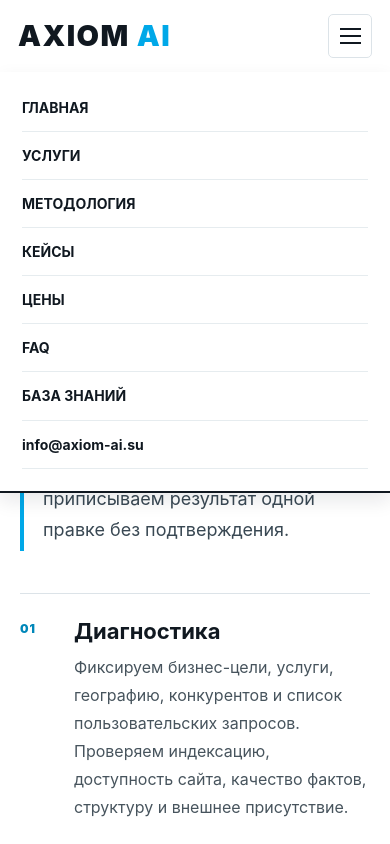
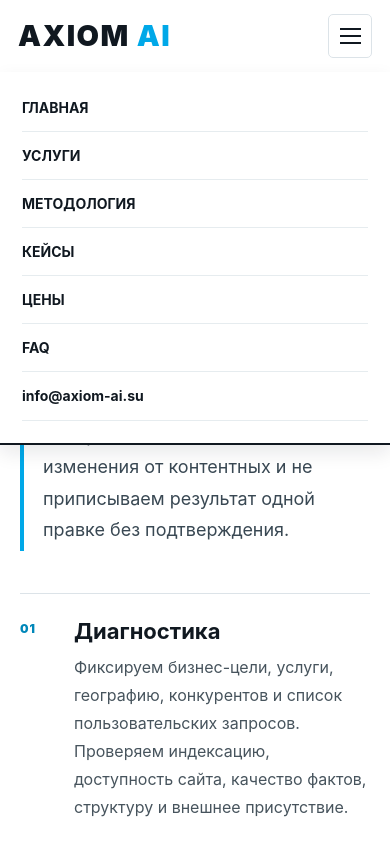
Before and after one commit to Chandr777/axiom-ai, a React (Vite) app: page /methodology in a window 390 px wide. Both pictures are taken after a click on the button "Открыть меню". Shown: the top 844 px of the page. Built offline with nearby package versions, Linux system fonts and the light colour scheme.

Commit message:
Remove stale knowledge base link from mobile menu

```diff
--- a/src/Navbar.jsx
+++ b/src/Navbar.jsx
@@ -29,7 +29,7 @@ export default function Navbar() {
     {mobile && <button className="menu-toggle" onClick={() => setOpen(!open)} aria-expanded={open} aria-label="Открыть меню"><span/><span/><span/></button>}
     {mobile && open && <nav className="mobile-nav" aria-label="Мобильная навигация">
       {links.map(([path,label]) => <Link key={path} to={path}>{label}</Link>)}
-      <a href="/knowledge/">БАЗА ЗНАНИЙ</a><a href={`mailto:${EMAIL}`}>{EMAIL}</a>
+<a href={`mailto:${EMAIL}`}>{EMAIL}</a>
     </nav>}
   </div></header>
 }
```
